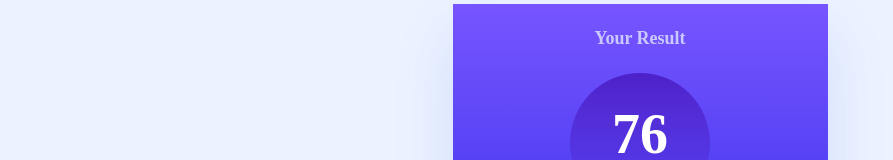
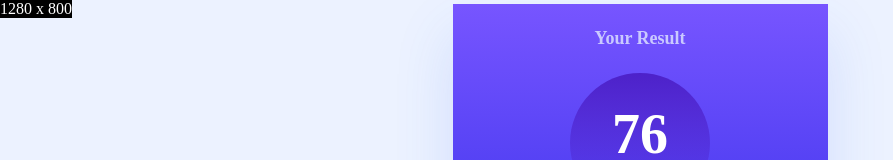
Before and after one commit to jasonluo07/fem-results-summary-component, a React (Vite) app: page / in a window 1280 px wide. Shown: the top 160 px of the page, without its empty margins (0-893 px from the left). Built offline with nearby package versions, Linux system fonts and the light colour scheme.

Commit message:
Add ViewportSizeIndicator component

```diff
--- a/src/App.tsx
+++ b/src/App.tsx
@@ -1,8 +1,10 @@
 import ResultsSummary from '@/components/ResultsSummary';
+import ViewportWidthIndicator from '@/components/ViewportSizeIndicator';
 
 const App = () => {
   return (
     <div className="flex h-screen items-center justify-center bg-[#ECF2FF]">
+      <ViewportWidthIndicator />
       <ResultsSummary />
     </div>
   );
--- /dev/null
+++ b/src/components/ViewportSizeIndicator.tsx
@@ -0,0 +1,12 @@
+import useViewportSize from '@/hooks/useViewportSize';
+
+const ViewportSizeIndicator = () => {
+  const { width, height } = useViewportSize();
+  return (
+    <div className="fixed top-0 left-0 text-white bg-black">
+      {width} x {height}
+    </div>
+  );
+};
+
+export default ViewportSizeIndicator;
--- /dev/null
+++ b/src/hooks/useViewportSize.ts
@@ -0,0 +1,22 @@
+import { useEffect, useState } from 'react';
+
+const useViewportSize = () => {
+  const [size, setSize] = useState({
+    width: document.documentElement.clientWidth,
+    height: document.documentElement.clientHeight,
+  });
+
+  useEffect(() => {
+    const handleResize = () =>
+      setSize({
+        width: document.documentElement.clientWidth,
+        height: document.documentElement.clientHeight,
+      });
+    window.addEventListener('resize', handleResize);
+    return () => window.removeEventListener('resize', handleResize);
+  }, []);
+
+  return size;
+};
+
+export default useViewportSize;
```
